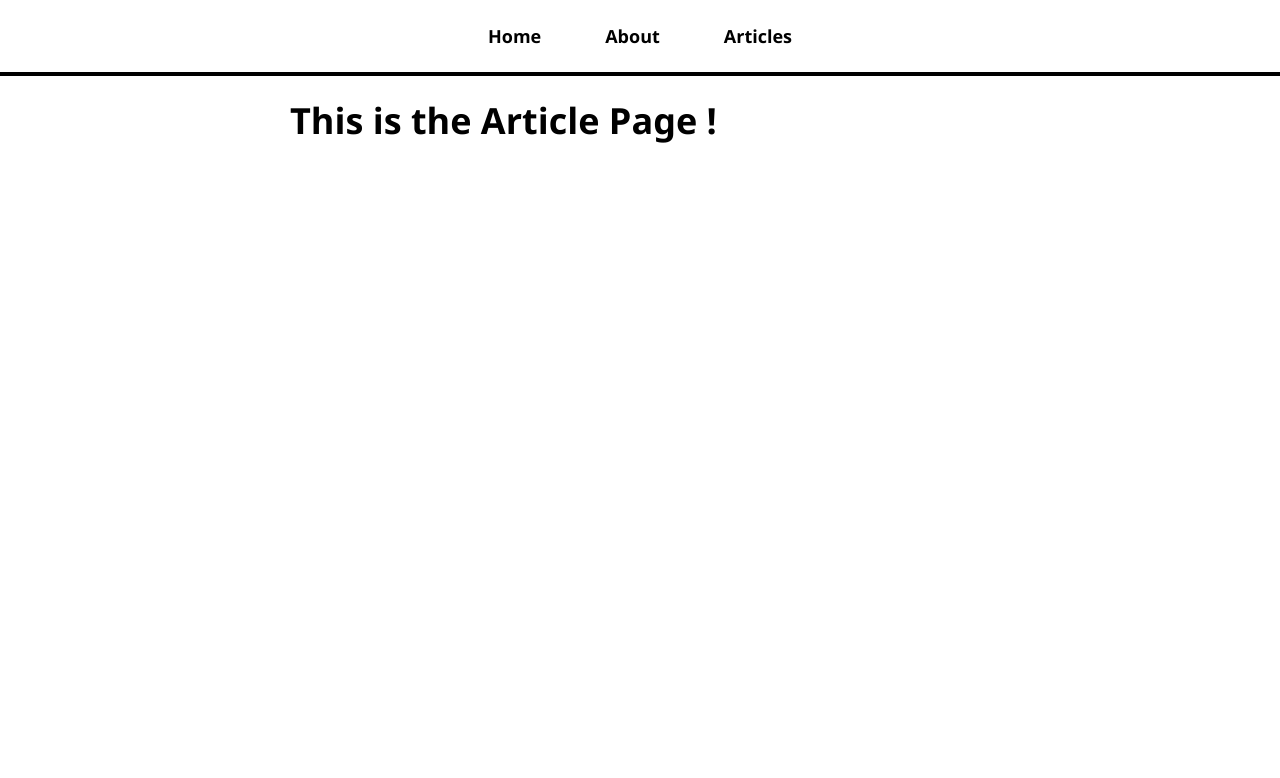
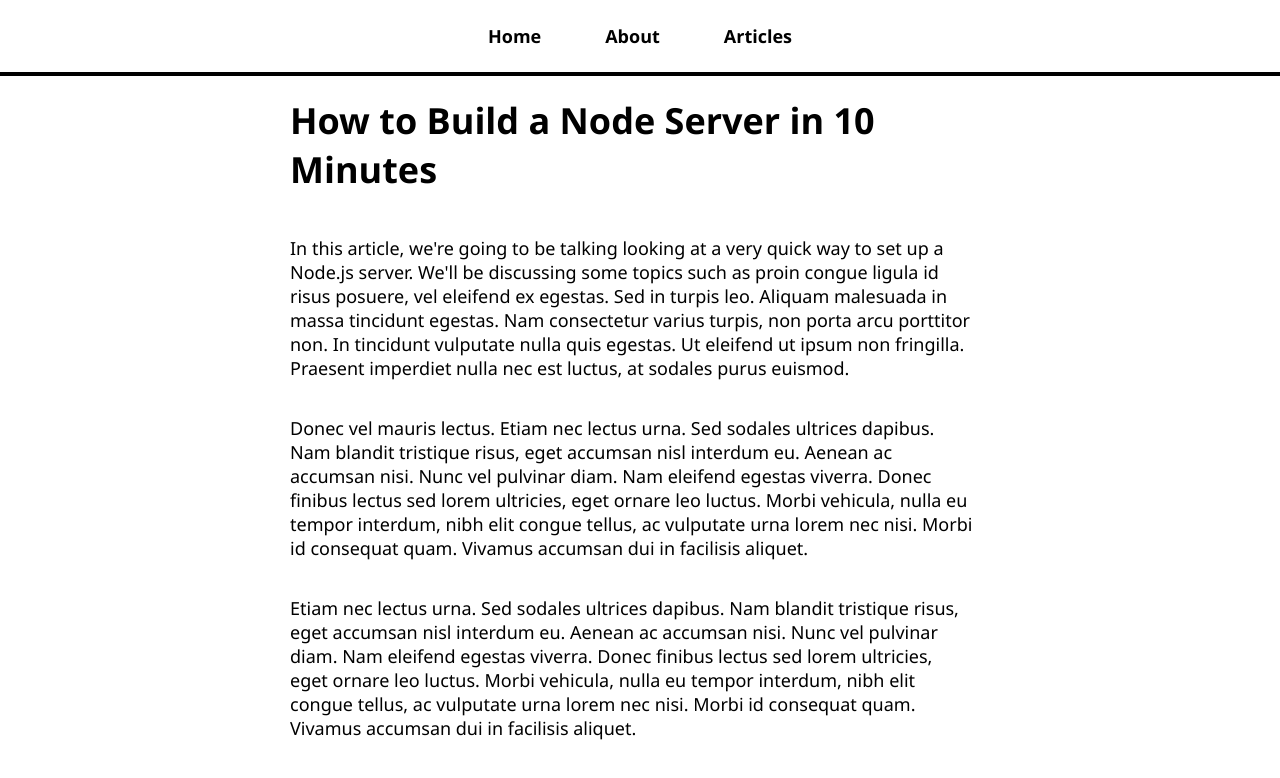
Before and after one commit to GreeshmaSreeParimi/Web-blog-application, a React (Create React App) app in the folder my-blog/: page /articles/learn-node in a window 1280 px wide. Shown: the top 778 px of the page. Built offline with nearby package versions, Linux system fonts and the light colour scheme.

Commit message:
adding articles and adding routes to articles

```diff
--- a/my-blog/src/pages/ArticlePage.js
+++ b/my-blog/src/pages/ArticlePage.js
@@ -1,7 +1,23 @@
+import articles from "./article-content";
+import { useParams } from "react-router-dom";
+
 const ArticlePage = () => {
+    const params = useParams();
+    const articleId = params.articleId;
+    // const {articleId} = useParams(); equals to abve two lines of code . Object destructring
 
+    const article = articles.find(article => article.name === articleId);
+
+    // react fragment --- <></> --> empty tags to display two or more tags at same time.
     return (
-    <h1>This is the Article Page !</h1>
+        <>
+            <h1>{article.title}</h1>
+            {article.content.map((paragraph,index) => (
+                <p key ={index}>{paragraph}</p>
+            ))}
+        </>
+
+
     );
 
 }
--- a/my-blog/src/pages/ArticlesListPage.js
+++ b/my-blog/src/pages/ArticlesListPage.js
@@ -1,7 +1,21 @@
+import articles from "./article-content";
+import { Link } from "react-router-dom";
+
 const ArticleListPage = () => {
 
     return (
-    <h1>This is the Article List Page !</h1>
+        <>
+            <h1>Articles</h1>
+            {articles.map(article =>(
+                // to={`/articles/`+article.name} this and below implemetation are same.
+                <Link key= {article.name} className="article-list-item" to={`/articles/${article.name}`}>
+                    <h3>{article.title}</h3>
+                    {/* below line gets article's first paragraph first 150 characters */}
+                    <p>{article.content[0].substring(0,150)}...</p>
+                </Link>
+            ))}
+        </>
+
     );
 
 }
--- /dev/null
+++ b/my-blog/src/pages/article-content.js
@@ -0,0 +1,77 @@
+const articles = [
+    {
+        name: 'learn-react',
+        title: 'The Fastest Way to Learn React',
+        content: [
+            `Welcome! Today we're going to be talking about the fastest way to
+            learn React. We'll be discussing some topics such as proin congue
+            ligula id risus posuere, vel eleifend ex egestas. Sed in turpis leo.
+            Aliquam malesuada in massa tincidunt egestas. Nam consectetur varius turpis,
+            non porta arcu porttitor non. In tincidunt vulputate nulla quis egestas. Ut
+            eleifend ut ipsum non fringilla. Praesent imperdiet nulla nec est luctus, at
+            sodales purus euismod.`,
+            `Donec vel mauris lectus. Etiam nec lectus urna. Sed sodales ultrices dapibus.
+            Nam blandit tristique risus, eget accumsan nisl interdum eu. Aenean ac accumsan
+            nisi. Nunc vel pulvinar diam. Nam eleifend egestas viverra. Donec finibus lectus
+            sed lorem ultricies, eget ornare leo luctus. Morbi vehicula, nulla eu tempor
+            interdum, nibh elit congue tellus, ac vulputate urna lorem nec nisi. Morbi id
+            consequat quam. Vivamus accumsan dui in facilisis aliquet.`,
+            `Etiam nec lectus urna. Sed sodales ultrices dapibus.
+            Nam blandit tristique risus, eget accumsan nisl interdum eu. Aenean ac accumsan
+            nisi. Nunc vel pulvinar diam. Nam eleifend egestas viverra. Donec finibus lectus
+            sed lorem ultricies, eget ornare leo luctus. Morbi vehicula, nulla eu tempor
+            interdum, nibh elit congue tellus, ac vulputate urna lorem nec nisi. Morbi id
+            consequat quam. Vivamus accumsan dui in facilisis aliquet.`,
+        ]
+    },    {
+        name: 'learn-node',
+        title: 'How to Build a Node Server in 10 Minutes',
+        content: [
+            `In this article, we're going to be talking looking at a very quick way
+            to set up a Node.js server. We'll be discussing some topics such as proin congue
+            ligula id risus posuere, vel eleifend ex egestas. Sed in turpis leo.
+            Aliquam malesuada in massa tincidunt egestas. Nam consectetur varius turpis,
+            non porta arcu porttitor non. In tincidunt vulputate nulla quis egestas. Ut
+            eleifend ut ipsum non fringilla. Praesent imperdiet nulla nec est luctus, at
+            sodales purus euismod.`,
+            `Donec vel mauris lectus. Etiam nec lectus urna. Sed sodales ultrices dapibus.
+            Nam blandit tristique risus, eget accumsan nisl interdum eu. Aenean ac accumsan
+            nisi. Nunc vel pulvinar diam. Nam eleifend egestas viverra. Donec finibus lectus
+            sed lorem ultricies, eget ornare leo luctus. Morbi vehicula, nulla eu tempor
+            interdum, nibh elit congue tellus, ac vulputate urna lorem nec nisi. Morbi id
+            consequat quam. Vivamus accumsan dui in facilisis aliquet.`,
+            `Etiam nec lectus urna. Sed sodales ultrices dapibus.
+            Nam blandit tristique risus, eget accumsan nisl interdum eu. Aenean ac accumsan
+            nisi. Nunc vel pulvinar diam. Nam eleifend egestas viverra. Donec finibus lectus
+            sed lorem ultricies, eget ornare leo luctus. Morbi vehicula, nulla eu tempor
+            interdum, nibh elit congue tellus, ac vulputate urna lorem nec nisi. Morbi id
+            consequat quam. Vivamus accumsan dui in facilisis aliquet.`,
+        ]
+    },     {
+        name: 'mongodb',
+        title: 'Learn MongoDB',
+        content: [
+            `Today is the day I talk about something which scares most people: resumes.
+            In reality, I'm not sure why people have such a hard time with proin congue
+            ligula id risus posuere, vel eleifend ex egestas. Sed in turpis leo.
+            Aliquam malesuada in massa tincidunt egestas. Nam consectetur varius turpis,
+            non porta arcu porttitor non. In tincidunt vulputate nulla quis egestas. Ut
+            eleifend ut ipsum non fringilla. Praesent imperdiet nulla nec est luctus, at
+            sodales purus euismod.`,
+            `Donec vel mauris lectus. Etiam nec lectus urna. Sed sodales ultrices dapibus.
+            Nam blandit tristique risus, eget accumsan nisl interdum eu. Aenean ac accumsan
+            nisi. Nunc vel pulvinar diam. Nam eleifend egestas viverra. Donec finibus lectus
+            sed lorem ultricies, eget ornare leo luctus. Morbi vehicula, nulla eu tempor
+            interdum, nibh elit congue tellus, ac vulputate urna lorem nec nisi. Morbi id
+            consequat quam. Vivamus accumsan dui in facilisis aliquet.`,
+            `Etiam nec lectus urna. Sed sodales ultrices dapibus.
+            Nam blandit tristique risus, eget accumsan nisl interdum eu. Aenean ac accumsan
+            nisi. Nunc vel pulvinar diam. Nam eleifend egestas viverra. Donec finibus lectus
+            sed lorem ultricies, eget ornare leo luctus. Morbi vehicula, nulla eu tempor
+            interdum, nibh elit congue tellus, ac vulputate urna lorem nec nisi. Morbi id
+            consequat quam. Vivamus accumsan dui in facilisis aliquet.`,
+        ]
+    },
+];
+
+export default articles;
```
